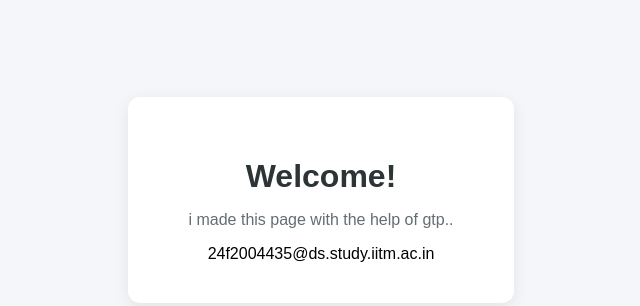
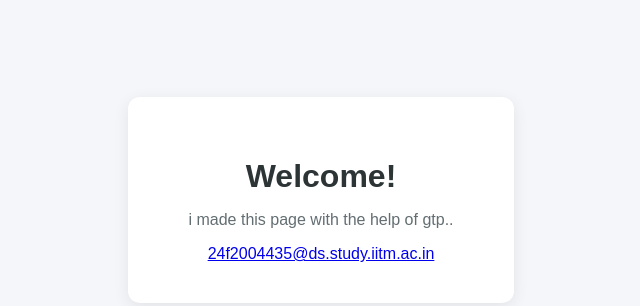
Before and after one commit to 24f2004435-cyber/tds-work, a plain HTML site: page cover.html in a window 1280 px wide. Shown: the part 208-514 px from the top of the page, without its empty margins (319-959 px from the left). Drawn offline with Linux system fonts and the light colour scheme.

Commit message:
Update cover.html
replaced to gpt to recommendation

```diff
--- a/cover.html
+++ b/cover.html
@@ -32,7 +32,9 @@
     <div class="welcome-container">
         <h1>Welcome!</h1>
         <p>i made this page with the help of gtp..</p>
-        <!--email_off-->24f2004435@ds.study.iitm.ac.in<!--/email_off-->
+
+        <a href="mailto:24f2004435@ds.study.iitm.ac.in">24f2004435@ds.study.iitm.ac.in</a>
+
     </div>
 </body>
 </html>
```
